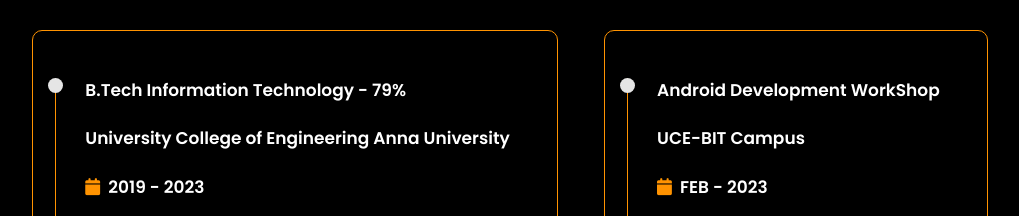
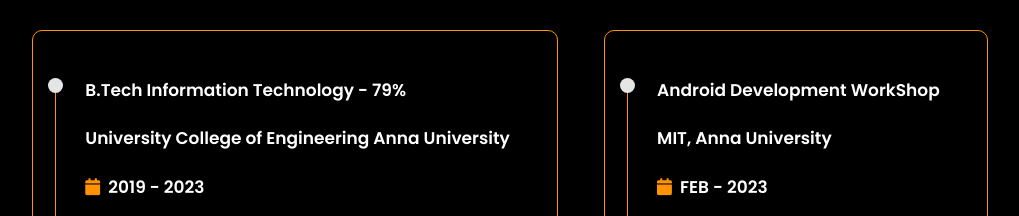
Before and after one commit to Deepa-Lakshmi-Ravi/Portfolio, a React (Vite) app: page / in a window 1280 px wide. Shown: the part 1600-1816 px from the top of the page, without its empty margins (246-1265 px from the left). Built offline with nearby package versions, Linux system fonts and the light colour scheme; no server answers; a web font is replaced by a local one.

Commit message:
edit in education

```diff
--- a/src/Pages/Education/Education.jsx
+++ b/src/Pages/Education/Education.jsx
@@ -53,13 +53,13 @@
                 <div className="time-line-item">
                   <div className="circle-dot"></div>
                   <h3 className="item-title">Android Development WorkShop</h3>
-                  <h4 className="item-title">UCE-BIT Campus</h4>
+                  <h4 className="item-title">MIT, Anna University</h4>
                   <h4 className="item-title">
                     <i className="fa-solid fa-calendar"></i>&nbsp;
                     FEB - 2023
                   </h4>
                   <div className="education-btn">
-                    <a href="" target="_blank">
+                    <a href="https://drive.google.com/file/d/12vkoPNrzWGgjKK87eqgtVzbweDpdv3U6/view?usp=drive_link" target="_blank">
                       <button type="submit" className="submit-btn">
                         View
                       </button>
```
